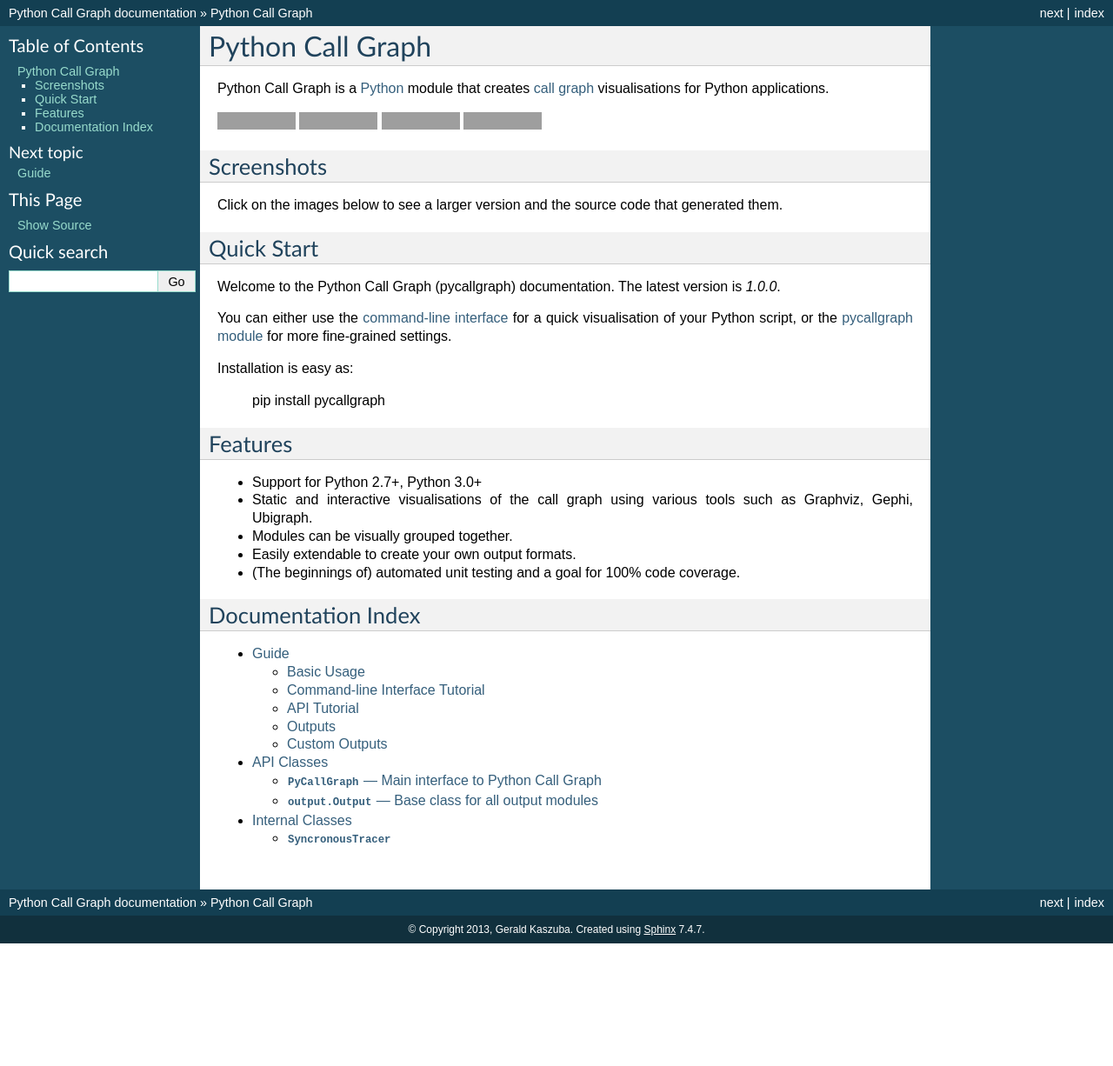
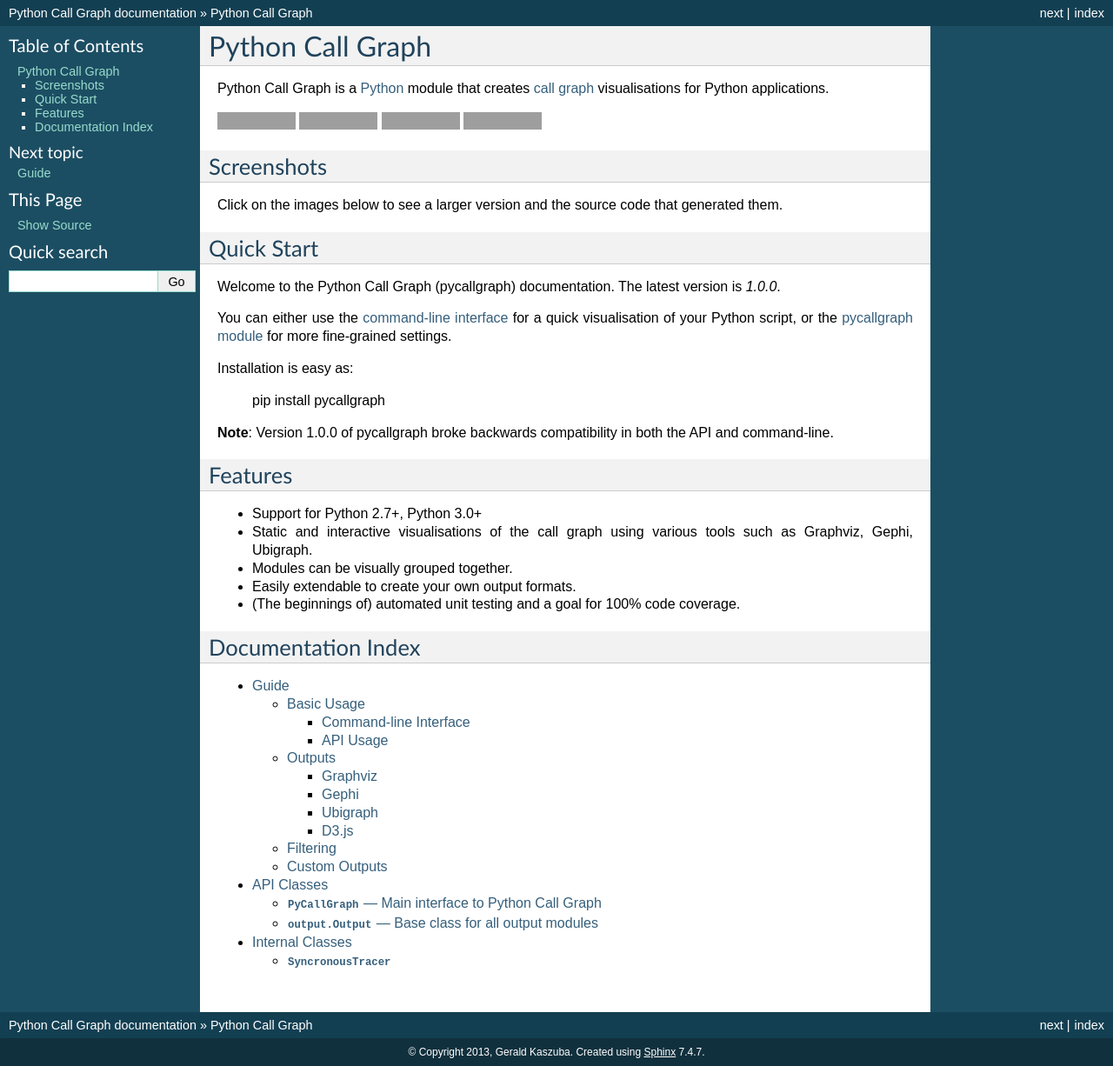
Before and after one commit to gak/pycallgraph, a Sphinx documentation site: the page built from docs/index.rst, in a window 1280 px wide. Shown: the whole page at 87% size. Built offline with Sphinx 7.4.7, drawn with Linux system fonts in a browser that asks for light colours; pages that are not in the unit, such as notebooks, are missing from menus; the version number could not be read and is left out; before the commit the page ends 1085 px from its top, so only the background shows below that; grey boxes are pictures that could not be loaded.

```diff
--- /dev/null
+++ b/docs/guide/filtering.rst
@@ -0,0 +1,2 @@
+Filtering
+*********
--- a/docs/guide/index.rst
+++ b/docs/guide/index.rst
@@ -7,4 +7,5 @@ Guide
    intro
    basic_usage
    outputs
+   filtering
    custom_outputs
--- a/docs/guide/outputs.rst
+++ b/docs/guide/outputs.rst
@@ -1,4 +1,14 @@
 Outputs
-=======
+*******
 
-hi
+Graphviz
+========
+
+Gephi
+=====
+
+Ubigraph
+========
+
+D3.js
+=====
--- a/docs/index.rst
+++ b/docs/index.rst
@@ -28,6 +28,8 @@ Installation is easy as:
 
     pip install pycallgraph
 
+**Note**: Version 1.0.0 of pycallgraph broke backwards compatibility in both the API and command-line.
+
 Features
 ========
 
```
Also changed, not shown: README.md (+1 -1 lines), docs/guide/basic_usage.rst (+4 -6 lines), docs/api/api.rst (line endings or trailing spaces).
